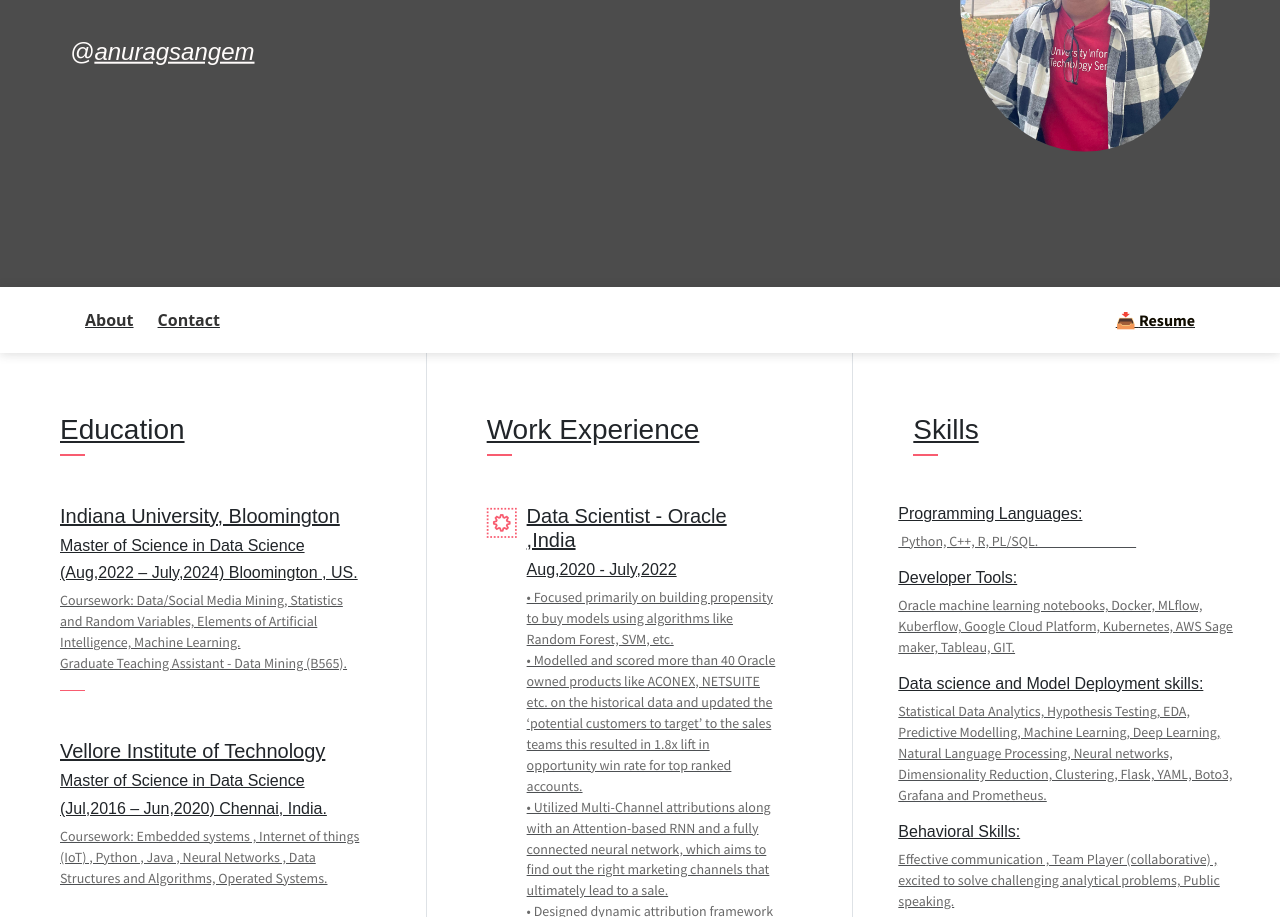
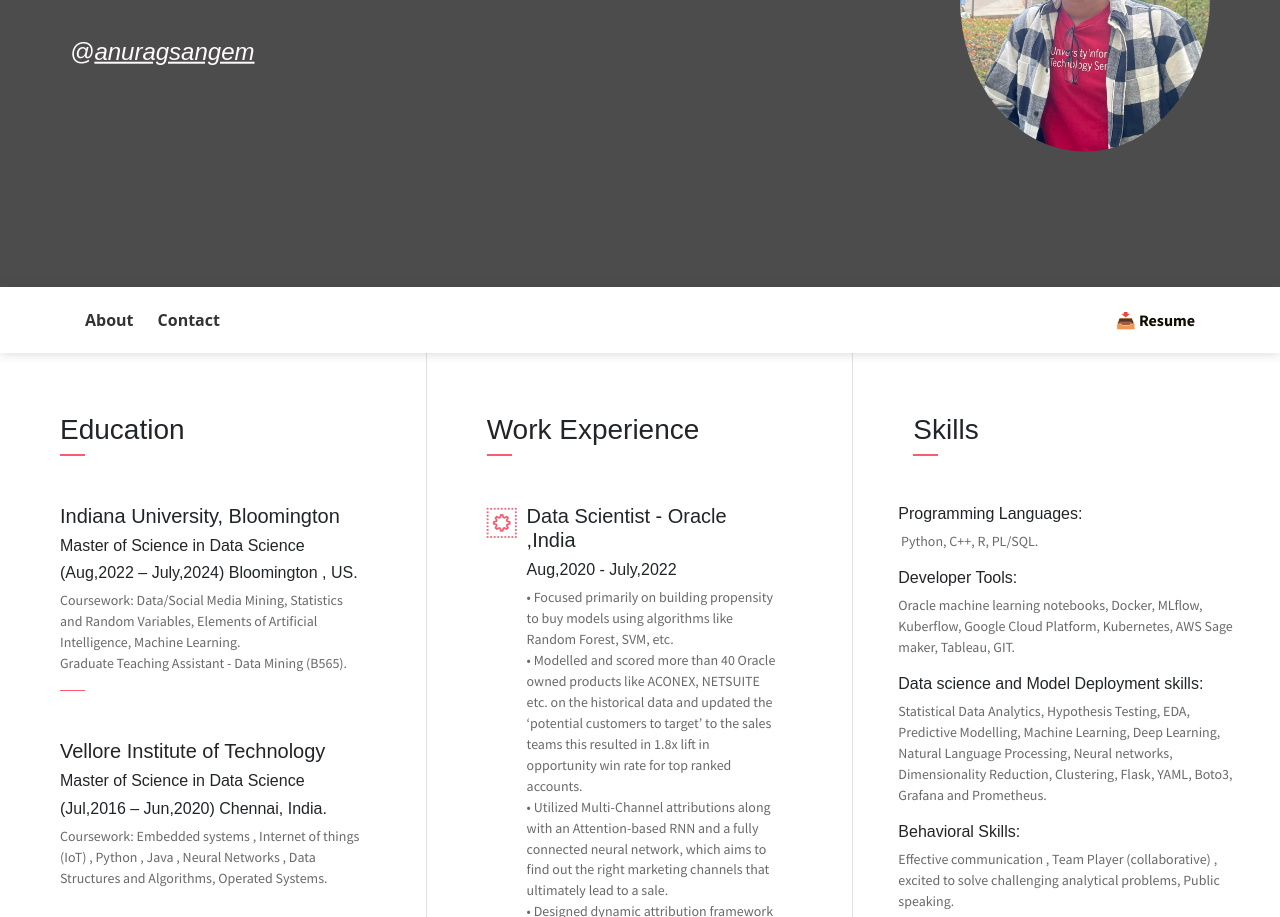
Before and after one commit to Anuragsangem/Portfolio, a plain HTML site: page index.html in a window 1280 px wide. Shown: the part 353-1270 px from the top of the page. Drawn offline with Linux system fonts and the light colour scheme.

Commit message:
Update index.html

```diff
--- a/index.html
+++ b/index.html
@@ -32,7 +32,7 @@
 
                 <h6 class="header-mono" > I'm a Data Science Grad student with expertise in Applied Machine learning,NLP, Python.</h6>
                 <div style="text-align: left">
-                    <h4><em><a href="https://www.linkedin.com/in/anurag-sangem/" style="color:#FFFCFB;">@<u>anuragsangem</a></em></h4>
+                    <h4><em><a href="https://www.linkedin.com/in/anurag-sangem/" style="color:#FFFCFB;">@<u>anuragsangem</u></a></em></h4>
                 </div>
 
                 <!-- <div class="image fit" style="text-align: right">
```
